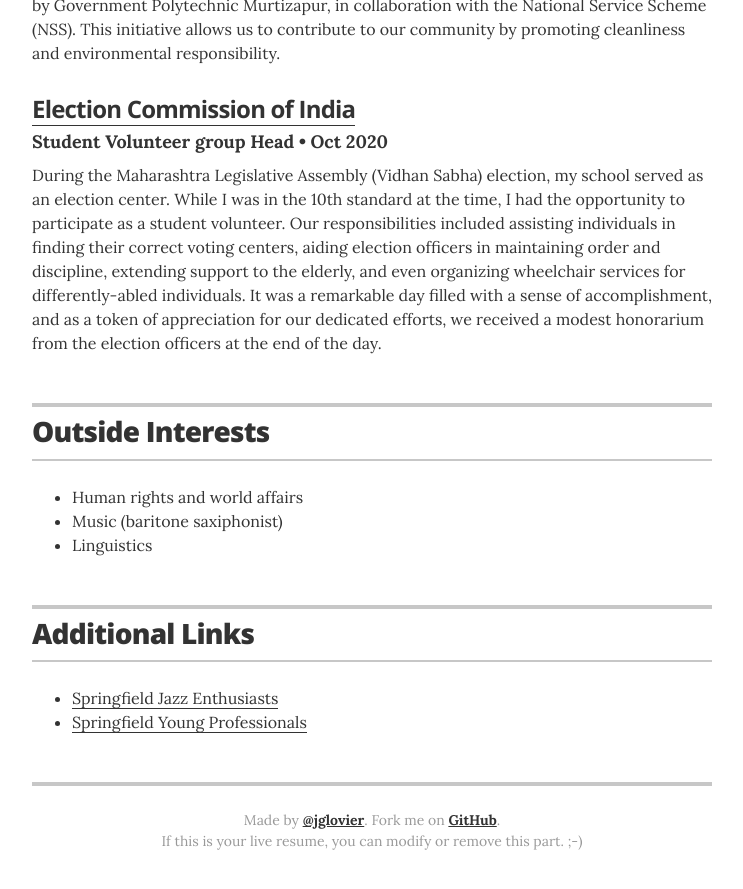
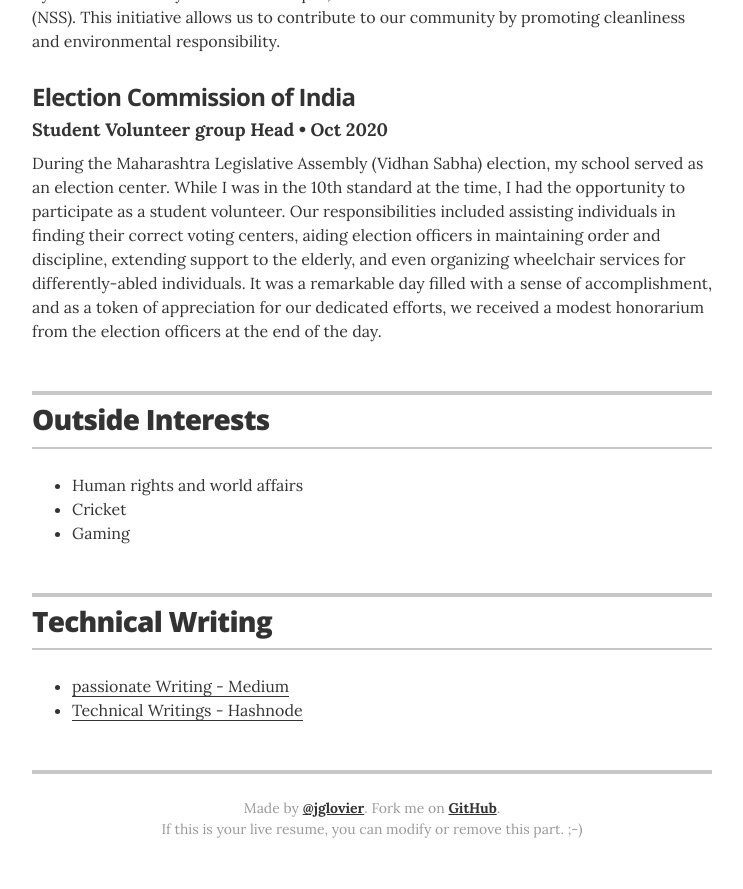
Before and after one commit to vickyraut/My-Resume, a Jekyll site: the page built from index.html, in a window 1280 px wide and 900 px high, scrolled down 3487 px. Shown: the top 889 px of the window, without its empty margins (268-1011 px from the left). Built offline with Jekyll 4.4.1, drawn with Linux system fonts in a browser that asks for light colours; some of the changed text lies outside the part shown.

```diff
--- a/_data/associations.yml
+++ b/_data/associations.yml
@@ -11,5 +11,5 @@
 - organization: Election Commission of India
   role: Student Volunteer group Head
   year: Oct 2020
-  url: http://campuspress.yale.edu/amnesty/
+  # url: http://campuspress.yale.edu/amnesty/
   summary: During the Maharashtra Legislative Assembly (Vidhan Sabha) election, my school served as an election center. While I was in the 10th standard at the time, I had the opportunity to participate as a student volunteer. Our responsibilities included assisting individuals in finding their correct voting centers, aiding election officers in maintaining order and discipline, extending support to the elderly, and even organizing wheelchair services for differently-abled individuals. It was a remarkable day filled with a sense of accomplishment, and as a token of appreciation for our dedicated efforts, we received a modest honorarium from the election officers at the end of the day.
--- a/_data/education.yml
+++ b/_data/education.yml
@@ -7,12 +7,12 @@
 - degree: Diploma In Computer Engineering.
   uni: Goverment Polytechnic Murtizapur, Akola
   year: 2020 &mdash; 2023
-  awards: 1st Rank
+  award: .1st Rank
   #   - award: Summa Cumme Laude graduate
   # summary: If you had any meaningful roles at college, feel free to write about them here
 
 - degree: High School
   uni: Jijamata Vidya Mandir, Malad East, Mumbai
   year: 2020
-  award: 2nd Rank
+  award: .2nd Rank
   # summary: You can choose to have either a single or multiple awards
--- a/_data/interests.yml
+++ b/_data/interests.yml
@@ -1,4 +1,4 @@
 # Interests
 - description: Human rights and world affairs
-- description: Music (baritone saxiphonist)
-- description: Linguistics
+- description: Cricket
+- description: Gaming
--- a/_data/links.yml
+++ b/_data/links.yml
@@ -1,5 +1,5 @@
 # links
-- url: "#"
-  description: Springfield Jazz Enthusiasts
-- url: "#"
-  description: Springfield Young Professionals
+- url: "https://medium.com/@vicky_raut"
+  description: passionate Writing - Medium
+- url: "https://vickyraut.hashnode.dev/"
+  description: Technical Writings - Hashnode
--- a/_layouts/resume.html
+++ b/_layouts/resume.html
@@ -200,7 +200,7 @@
       <section class="content-section">
 
         <header class="section-header">
-          <h2>Additional Links</h2>
+          <h2>Technical Writing</h2>
         </header>
 
         <div class="resume-item">
```
